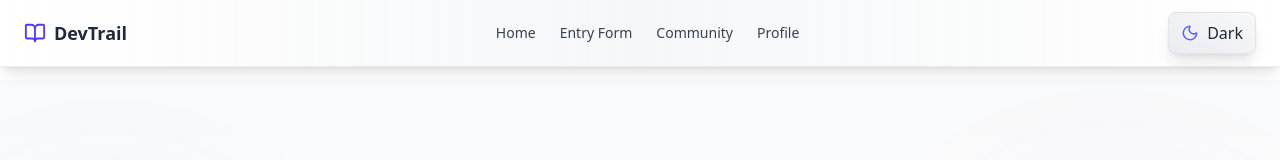
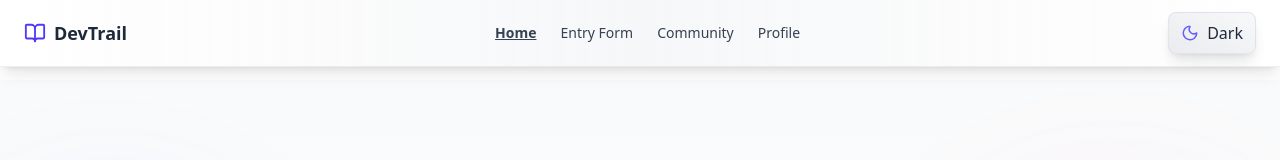
Before and after one commit to RachitGandhi-Mern/BackendProjects, a React (Vite) app in the folder DevTrail/frontend/: page / in a window 1280 px wide. Shown: the top 160 px of the page. Built offline with nearby package versions, Linux system fonts and the light colour scheme.

Commit message:
Minor Changes

```diff
--- a/DevTrail/frontend/src/Components/Navbar.jsx
+++ b/DevTrail/frontend/src/Components/Navbar.jsx
@@ -1,16 +1,141 @@
-// src/components/Navbar.jsx
+// // src/components/Navbar.jsx
+// import React, { useState } from "react";
+// import { motion, AnimatePresence } from "framer-motion";
+// import { Moon, Sun, BookOpen, Menu, X } from "lucide-react";
+
+// const Navbar = ({ darkMode, setDarkMode }) => {
+//   const [mobileOpen, setMobileOpen] = useState(false);
+
+//   const navLinks = [
+//     { name: "Home", href: "/" },
+//     { name: "Entry Form", href: "/entryform" },
+//     { name: "Community", href: "/Community" },
+//     { name: "Profile", href: "/Profile" },
+//   ];
+
+//   return (
+//     <motion.nav
+//       initial={{ y: -20, opacity: 0 }}
+//       animate={{ y: 0, opacity: 1 }}
+//       transition={{ duration: 0.4 }}
+//       className={`fixed top-0 left-0 w-full z-50 backdrop-blur-lg border-b shadow-lg
+//         ${darkMode
+//           ? "border-gray-800/40 bg-gradient-to-r from-black/70 via-black/50 to-black/70"
+//           : "border-gray-300/40 bg-gradient-to-r from-white/80 via-gray-100/70 to-white/80"
+//         }`}
+//     >
+//       <div className="max-w-7xl mx-auto px-6 py-3 flex items-center justify-between">
+
+//         {/* Logo */}
+//         <motion.a
+//           href="/"
+//           whileHover={{ scale: 1.05 }}
+//           className="flex items-center gap-2"
+//         >
+//           <BookOpen className={darkMode ? "text-indigo-400" : "text-indigo-600"} size={22} />
+//           <span className={`font-semibold text-lg ${darkMode ? "text-gray-200" : "text-gray-800"}`}>
+//             DevTrail
+//           </span>
+//         </motion.a>
+
+//         {/* Desktop Menu */}
+//         <div className="hidden md:flex items-center gap-6 text-sm">
+//           {navLinks.map((link) => (
+//             <motion.a
+//               key={link.name}
+//               href={link.href}
+//               whileHover={{ scale: 1.05 }}
+//               className={`transition-colors ${
+//                 darkMode
+//                   ? "text-gray-300 hover:text-indigo-400"
+//                   : "text-gray-700 hover:text-indigo-600"
+//               }`}
+//             >
+//               {link.name}
+//             </motion.a>
+//           ))}
+//         </div>
+
+//         {/* Actions */}
+//         <div className="flex items-center gap-3">
+//           {/* Dark Mode Toggle */}
+//           <motion.button
+//             whileTap={{ scale: 0.9 }}
+//             whileHover={{ scale: 1.05 }}
+//             onClick={() => setDarkMode(!darkMode)}
+//             className={`flex items-center gap-2 px-3 py-2 rounded-lg border shadow-lg hover:brightness-110
+//               ${darkMode
+//                 ? "border-gray-700/50 bg-gradient-to-tr from-gray-900/80 to-gray-800/60 text-gray-300"
+//                 : "border-gray-300/50 bg-gradient-to-tr from-gray-200/80 to-gray-100/60 text-gray-800"
+//               }`}
+//           >
+//             {darkMode
+//               ? <Sun size={18} className="text-yellow-400" />
+//               : <Moon size={18} className="text-indigo-500" />
+//             }
+//             <span>{darkMode ? "Light" : "Dark"}</span>
+//           </motion.button>
+
+//           {/* Mobile Menu Button */}
+//           <motion.button
+//             whileTap={{ scale: 0.9 }}
+//             className="md:hidden p-2 rounded-lg border border-gray-600/40 bg-gray-900/50"
+//             onClick={() => setMobileOpen(!mobileOpen)}
+//           >
+//             {mobileOpen ? <X className="text-gray-300" size={20} /> : <Menu className="text-gray-300" size={20} />}
+//           </motion.button>
+//         </div>
+//       </div>
+
+//       {/* Mobile Menu */}
+//       <AnimatePresence>
+//         {mobileOpen && (
+//           <motion.div
+//             initial={{ opacity: 0, y: -10 }}
+//             animate={{ opacity: 1, y: 0 }}
+//             exit={{ opacity: 0, y: -10 }}
+//             className={`md:hidden px-6 py-4 border-t
+//               ${darkMode
+//                 ? "border-gray-800 bg-black/80 text-gray-300"
+//                 : "border-gray-300 bg-white/80 text-gray-700"
+//               }`}
+//           >
+//             <div className="flex flex-col gap-4">
+//               {navLinks.map((link) => (
+//                 <a
+//                   key={link.name}
+//                   href={link.href}
+//                   className="hover:text-indigo-400 transition-colors"
+//                   onClick={() => setMobileOpen(false)}
+//                 >
+//                   {link.name}
+//                 </a>
+//               ))}
+//             </div>
+//           </motion.div>
+//         )}
+//       </AnimatePresence>
+//     </motion.nav>
+//   );
+// };
+
+// export default Navbar;
+
+
+
 import React, { useState } from "react";
 import { motion, AnimatePresence } from "framer-motion";
 import { Moon, Sun, BookOpen, Menu, X } from "lucide-react";
+import { NavLink } from "react-router-dom";
 
 const Navbar = ({ darkMode, setDarkMode }) => {
   const [mobileOpen, setMobileOpen] = useState(false);
 
   const navLinks = [
-    { name: "Home", href: "/" },
-    { name: "Entry Form", href: "/entryform" },
-    { name: "Community", href: "/Community" },
-    { name: "Profile", href: "/Profile" },
+    { name: "Home", to: "/" },
+    { name: "Entry Form", to: "/entryform" },
+    { name: "Community", to: "/community" },
+    { name: "Profile", to: "/profile" },
   ];
 
   return (
@@ -27,32 +152,29 @@ const Navbar = ({ darkMode, setDarkMode }) => {
       <div className="max-w-7xl mx-auto px-6 py-3 flex items-center justify-between">
 
         {/* Logo */}
-        <motion.a
-          href="/"
-          whileHover={{ scale: 1.05 }}
-          className="flex items-center gap-2"
-        >
+        <motion.div whileHover={{ scale: 1.05 }} className="flex items-center gap-2">
           <BookOpen className={darkMode ? "text-indigo-400" : "text-indigo-600"} size={22} />
           <span className={`font-semibold text-lg ${darkMode ? "text-gray-200" : "text-gray-800"}`}>
             DevTrail
           </span>
-        </motion.a>
+        </motion.div>
 
         {/* Desktop Menu */}
         <div className="hidden md:flex items-center gap-6 text-sm">
           {navLinks.map((link) => (
-            <motion.a
+            <NavLink
               key={link.name}
-              href={link.href}
-              whileHover={{ scale: 1.05 }}
-              className={`transition-colors ${
-                darkMode
-                  ? "text-gray-300 hover:text-indigo-400"
-                  : "text-gray-700 hover:text-indigo-600"
-              }`}
+              to={link.to}
+              className={({ isActive }) =>
+                `transition-colors ${
+                  darkMode
+                    ? "text-gray-300 hover:text-indigo-400"
+                    : "text-gray-700 hover:text-indigo-600"
+                } ${isActive ? "font-bold underline" : ""}`
+              }
             >
               {link.name}
-            </motion.a>
+            </NavLink>
           ))}
         </div>
 
@@ -102,14 +224,14 @@ const Navbar = ({ darkMode, setDarkMode }) => {
           >
             <div className="flex flex-col gap-4">
               {navLinks.map((link) => (
-                <a
+                <NavLink
                   key={link.name}
-                  href={link.href}
+                  to={link.to}
                   className="hover:text-indigo-400 transition-colors"
                   onClick={() => setMobileOpen(false)}
                 >
                   {link.name}
-                </a>
+                </NavLink>
               ))}
             </div>
           </motion.div>
--- a/DevTrail/frontend/src/Components/PrivateRoute.jsx
+++ b/DevTrail/frontend/src/Components/PrivateRoute.jsx
@@ -1,4 +1,34 @@
-// src/Components/PrivateRoute.jsx
+// // src/Components/PrivateRoute.jsx
+// import React, { useEffect, useState } from "react";
+// import { Navigate } from "react-router-dom";
+// import API from "../api/apiconfig";
+
+// const PrivateRoute = ({ children }) => {
+//   const [loading, setLoading] = useState(true);
+//   const [isAuthenticated, setIsAuthenticated] = useState(false);
+
+//   useEffect(() => {
+//     const checkAuth = async () => {
+//       try {
+//         await API.get("/api/auth/getUser");
+//         setIsAuthenticated(true);
+//       } catch (err) {
+//         setIsAuthenticated(false);
+//       } finally {
+//         setLoading(false);
+//       }
+//     };
+//     checkAuth();
+//   }, []);
+
+//   if (loading) return <div className="p-6">Checking authentication...</div>;
+
+//   return isAuthenticated ? children : <Navigate to="/login" replace />;
+// };
+
+// export default PrivateRoute;
+
+
 import React, { useEffect, useState } from "react";
 import { Navigate } from "react-router-dom";
 import API from "../api/apiconfig";
@@ -8,22 +38,51 @@ const PrivateRoute = ({ children }) => {
   const [isAuthenticated, setIsAuthenticated] = useState(false);
 
   useEffect(() => {
+    const token = localStorage.getItem("token");
+
+    // Token hi nahi to direct unauthenticated
+    if (!token) {
+      setIsAuthenticated(false);
+      setLoading(false);
+      return;
+    }
+
+    // API se auth verify
     const checkAuth = async () => {
       try {
-        await API.get("/api/auth/getUser");
-        setIsAuthenticated(true);
+        const res = await API.get("/api/auth/getUser");
+        if (res.status === 200) {
+          setIsAuthenticated(true);
+        } else {
+          setIsAuthenticated(false);
+        }
       } catch (err) {
-        setIsAuthenticated(false);
+        if (err.response?.status === 401) {
+          setIsAuthenticated(false);
+        } else {
+          console.error("Auth check failed:", err.message);
+        }
       } finally {
         setLoading(false);
       }
     };
+
     checkAuth();
   }, []);
 
-  if (loading) return <div className="p-6">Checking authentication...</div>;
+  if (loading) {
+    return (
+      <div className="flex items-center justify-center h-screen">
+        <div className="animate-spin rounded-full h-10 w-10 border-t-2 border-b-2 border-indigo-500"></div>
+      </div>
+    );
+  }
 
-  return isAuthenticated ? children : <Navigate to="/login" replace />;
+  if (!isAuthenticated) {
+    return <Navigate to="/login" replace />;
+  }
+
+  return children;
 };
 
 export default PrivateRoute;
--- a/DevTrail/frontend/src/api/apiconfig.js
+++ b/DevTrail/frontend/src/api/apiconfig.js
@@ -1,7 +1,7 @@
 import axios from "axios";
 
 const API = axios.create({
-  baseURL: "https://your-backend-service.onrender.com",
+  baseURL: "https://backendprojects-9fw1.onrender.com",
   withCredentials: true,
 });
 
```
Also changed, not shown: DevTrail/frontend/src/Routes/MainRoute.jsx (+51 -18 lines), DevTrail/frontend/vercel.json (added), 1 other file (tests, documents, lock files or other folders).
